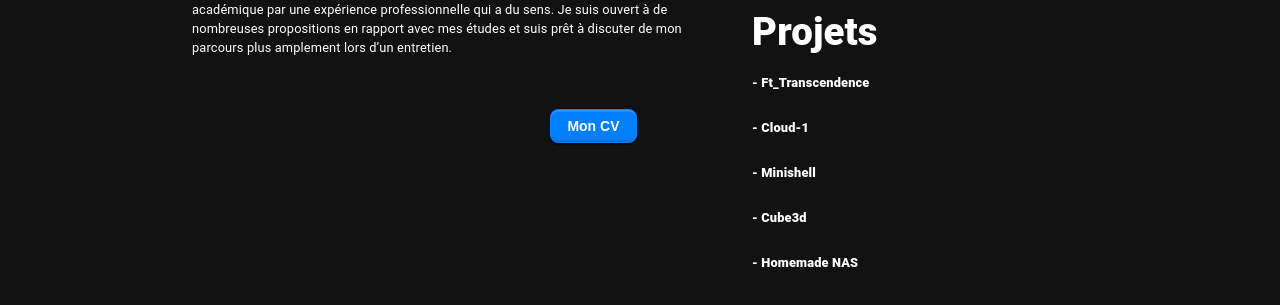
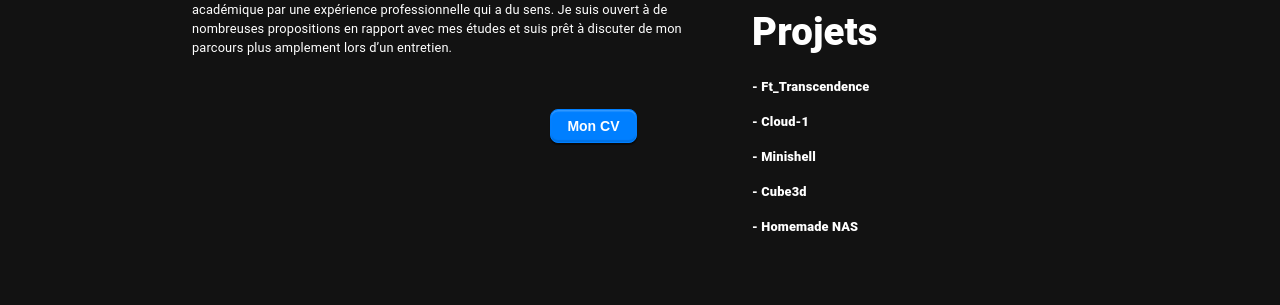
Before and after one commit to kinou-p/my_website, a React (Create React App) app in the folder my-app/: page / in a window 1280 px wide. Shown: the part 357-662 px from the top of the page. Built offline with nearby package versions, Linux system fonts and the light colour scheme; what i18next-xhr-backend would draw is missing.

Commit message:
add pages and href

```diff
--- a/my-app/src/App.tsx
+++ b/my-app/src/App.tsx
@@ -4,6 +4,10 @@ import './css/mine.css';
 import './css/mine_phone.css';
 
 import Home from './pages/home'
+import Contact from './pages/contact'
+import Projects from './pages/projects'
+import Resume from './pages/resume'
+import Skills from './pages/skills'
 
 import { ThemeProvider, createTheme } from '@mui/material/styles';
 import { BrowserRouter, Route, Router, Routes, useLocation } from 'react-router-dom';
@@ -14,6 +18,7 @@ import { ColorModeContext } from './utils/color-toggle';
 import { useTranslation } from 'react-i18next';
 
 import "./utils/i18n";
+import Project from './pages/projects';
 
 function App()
 {
@@ -49,7 +54,10 @@ function App()
     <Header/>
     <Routes>
         <Route path="/" element={<Home/>}/>
-        <Route path="/test" element={<></>}/>
+        <Route path="/contact" element={<Contact/>}/>
+        <Route path="/projects" element={<Project/>}/>
+        <Route path="/resume" element={<Resume/>}/>
+        <Route path="/skills" element={<Skills/>}/>
     </Routes>
     {/* </Router> */}
     </BrowserRouter>
--- a/my-app/src/components/header.tsx
+++ b/my-app/src/components/header.tsx
@@ -32,16 +32,16 @@ function Header()
                 <img src={logo} alt="Logo" />
               </a>
               <div className="pages">
-                {t("page1")}
+                <a href="/contact">{t("page1")}</a>
               </div>
               <div className="pages">
-                {t("page2")}
+                <a href="/projects">{t("page2")}</a>
               </div>
               <div className="pages">
-                {t("page3")}
+                <a href="/resume">{t("page3")}</a>
               </div>
               <div className="pages">
-                {t("page4")}
+                <a href="/skills">{t("page4")}</a>
               </div>
               <div className="language">
                 {/* <MenuSimple/> */}
--- a/my-app/src/css/mine.css
+++ b/my-app/src/css/mine.css
@@ -5,6 +5,11 @@
   -webkit-text-stroke-width: 1px;
   -webkit-text-stroke-color: black;
   color: white;
+}
+
+a, a:visited, a:hover, a:active {
+  text-decoration: none;
+  color: inherit;
 }
 
 body {
@@ -146,6 +151,7 @@ body {
   }
 
   .project_group {
+    margin-top: 2vh;
     font-size: 1vw;
     display: flex;
     flex-direction: row;
--- /dev/null
+++ b/my-app/src/pages/contact.tsx
@@ -0,0 +1,18 @@
+function Contact()
+{
+	return (
+		<div className="contact">
+			<div>
+				Github
+			</div>
+			<div>
+				Telephone
+			</div>
+			<div>
+				Email
+			</div>
+		</div>
+	)
+};
+
+export default Contact;
--- a/my-app/src/pages/home.tsx
+++ b/my-app/src/pages/home.tsx
@@ -28,23 +28,23 @@ function Home()
             <div className="project">
                 <div className='project_txt'>{t("project")}</div>
                 <div className = "project_group">
-                  <p className="project_list">- Ft_Transcendence</p>
+                  <a href="/projects" className="project_list">- Ft_Transcendence</a>
                   <FaArrowRightLong className="arrow"/>
                 </div>
                 <div className = "project_group">
-                  <p className="project_list">- Cloud-1</p>
+                  <a href="/projects" className="project_list">- Cloud-1</a>
                   <FaArrowRightLong className="arrow"/>
                 </div>
                 <div className = "project_group">
-                  <p className="project_list">- Minishell</p>
+                  <a href="/projects" className="project_list">- Minishell</a>
                   <FaArrowRightLong className="arrow"/>
                 </div>
                 <div className = "project_group">
-                  <p className="project_list">- Cube3d</p>
+                  <a href="/projects" className="project_list">- Cube3d</a>
                   <FaArrowRightLong className="arrow"/>
                 </div>
                 <div className = "project_group">
-                  <p className="project_list">- Homemade NAS</p>
+                  <a href="/projects" className="project_list">- Homemade NAS</a>
                   <FaArrowRightLong className="arrow"/>
                 </div>
             </div>
--- /dev/null
+++ b/my-app/src/pages/projects.tsx
@@ -0,0 +1,10 @@
+function Project()
+{
+    return (
+        <div className="projects">
+            project list ? first one ?
+	    </div>
+    )
+};
+
+export default Project;
--- /dev/null
+++ b/my-app/src/pages/resume.tsx
@@ -0,0 +1,10 @@
+function Resume()
+{
+    return (
+        <div className="resume">
+            resume here , pdf ?
+	    </div>
+    )
+};
+
+export default Resume;
--- /dev/null
+++ b/my-app/src/pages/skills.tsx
@@ -0,0 +1,10 @@
+function Skills()
+{
+    return (
+        <div className="skills">
+            skills here
+	    </div>
+    )
+};
+
+export default Skills;
```
